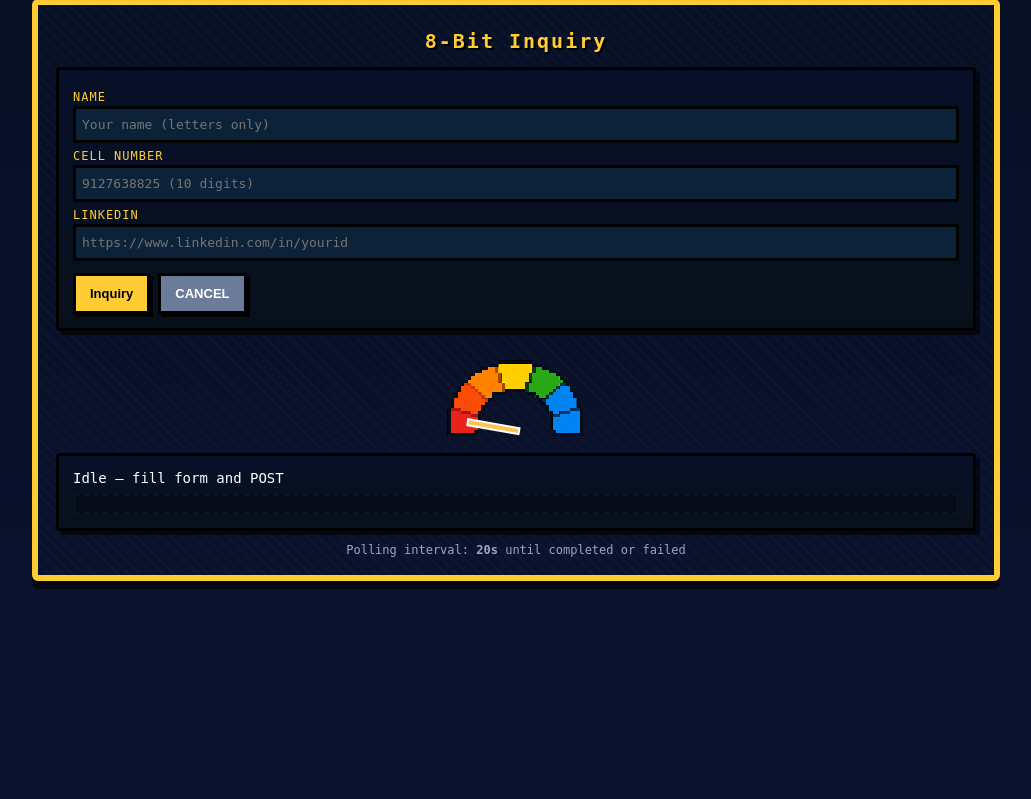
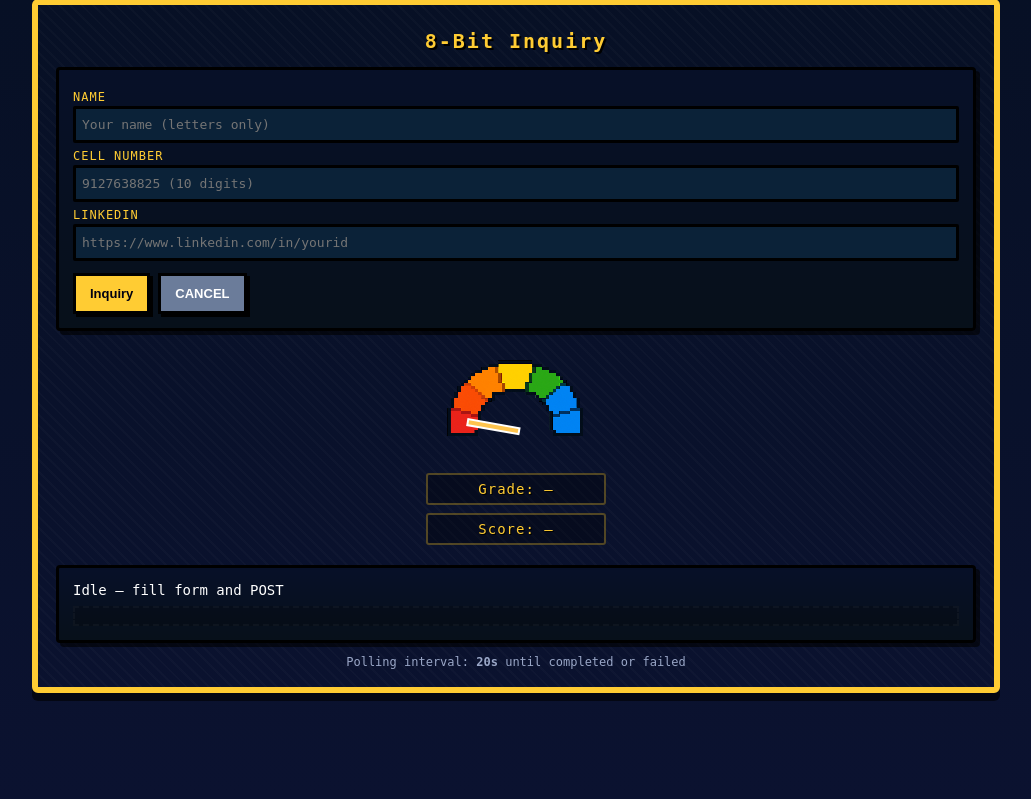
Before and after one commit to m-amiri/chardah, a Flask app: page / in a window 1280 px wide. Shown: the part 29-828 px from the top of the page, without its empty margins (124-1155 px from the left). Run offline with Flask 3, Linux system fonts and the light colour scheme.

Commit message:
update grade and score box use prrety josn in log response

```diff
--- a/ui/static/app.js
+++ b/ui/static/app.js
@@ -21,10 +21,32 @@ const log = document.getElementById('log');
 let pollTimer = null;
 let currentJobId = null;
 
-function appendLog(msg) {
-  const p = document.createElement('div');
-  p.textContent = `[${new Date().toLocaleTimeString()}] ${msg}`;
-  log.prepend(p);
+function appendLog(msg, jsonData = null) {
+  const container = document.createElement('div');
+  container.style.marginBottom = '8px';
+
+  const timestamp = document.createElement('div');
+  timestamp.textContent = `[${new Date().toLocaleTimeString()}] ${msg}`;
+  timestamp.style.color = 'var(--accent)';
+  container.appendChild(timestamp);
+
+  if (jsonData) {
+    const pre = document.createElement('pre');
+    pre.style.margin = '4px 0 0 0';
+    pre.style.padding = '8px';
+    pre.style.background = 'rgba(0,0,0,0.4)';
+    pre.style.border = '1px solid rgba(255,204,51,0.2)';
+    pre.style.borderRadius = '3px';
+    pre.style.fontSize = '11px';
+    pre.style.overflow = 'auto';
+    pre.style.maxHeight = '300px';
+    pre.style.color = '#9aa7c7';
+    pre.style.lineHeight = '1.4';
+    pre.textContent = JSON.stringify(jsonData, null, 2);
+    container.appendChild(pre);
+  }
+
+  log.prepend(container);
 }
 
 function setStatus(s) {
@@ -75,19 +97,7 @@ frm.addEventListener('submit', async (e) => {
 
 
     const data = await resp.json();
-
-// ---- نمایش grade و score_0_1000 در باکس ----
-  const score = data?.result?.score_0_1000;
-  const grade = data?.result?.grade;
-
-  if (score !== undefined && grade !== undefined) {
-    const resultBox = document.getElementById("resultBox");
-    const resultText = document.getElementById("resultText");
-
-  resultText.textContent = `Grade: ${grade} | Score: ${score}`;
-  resultBox.style.display = "block"; // نمایش باکس
-}
-
+    appendLog("POST response:", data);
 
     // attempt to extract job id (many APIs return id or job_id)
     const jobId = data.job_id || data.id || data.request_id || data.jobId;
@@ -99,7 +109,7 @@ frm.addEventListener('submit', async (e) => {
         appendLog("Final state: " + data.status);
       } else {
         setStatus("POST succeeded but no job id returned");
-        appendLog("Response JSON: " + JSON.stringify(data));
+        appendLog("No job_id found in response");
       }
       submitBtn.disabled = false;
       cancelBtn.disabled = true;
@@ -109,6 +119,10 @@ frm.addEventListener('submit', async (e) => {
     currentJobId = jobId;
     appendLog("Received job id: " + currentJobId);
     setStatus("Polling for status... (job " + currentJobId + ")");
+
+    // Set loading state (placeholders)
+    setLoadingState();
+    startLoadingNeedle();
 
     // start polling
     pollStatus();
@@ -133,7 +147,37 @@ cancelBtn.addEventListener('click', () => {
   appendLog("Polling cancelled");
   submitBtn.disabled = false;
   cancelBtn.disabled = true;
+  setLoadingState();
 });
+
+// Helper functions for gauge and display management
+function setLoadingState() {
+  const gradeDisplay = document.getElementById('gradeDisplay');
+  const scoreDisplay = document.getElementById('scoreDisplay');
+  if (gradeDisplay) gradeDisplay.textContent = 'Grade: —';
+  if (scoreDisplay) scoreDisplay.textContent = 'Score: —';
+  stopLoadingNeedle();
+}
+
+function updateGauge(score_0_1000) {
+  // Map score from 0-1000 to needle angle -80 to 80 degrees
+  const minAngle = -80;
+  const maxAngle = 80;
+  const angle = minAngle + (score_0_1000 / 1000) * (maxAngle - minAngle);
+
+  const needle = document.getElementById('needle');
+  if (needle) {
+    needle.style.transition = 'transform 1.5s ease-out';
+    needle.style.transform = `translateX(-50%) rotate(${angle}deg)`;
+  }
+}
+
+function updateResults(grade, score_1000) {
+  const gradeDisplay = document.getElementById('gradeDisplay');
+  const scoreDisplay = document.getElementById('scoreDisplay');
+  if (gradeDisplay) gradeDisplay.textContent = `Grade: ${grade}`;
+  if (scoreDisplay) scoreDisplay.textContent = `Score: ${score_1000}`;
+}
 
 async function pollStatus() {
   if (!currentJobId) return;
@@ -152,7 +196,7 @@ async function pollStatus() {
     }
     const data = await resp.json();
     const status = data.status || data.state || null;
-    appendLog("Status response: " + JSON.stringify(data));
+    appendLog("Status response:", data);
     if (!status) {
       // cannot find status field — treat as pending for now
       setStatus("Waiting (no status field found)");
@@ -160,17 +204,33 @@ async function pollStatus() {
     }
     if (status.toLowerCase() === "pending" || status.toLowerCase() === "in_progress" || status.toLowerCase() === "inprogress") {
       setStatus("Pending... (job " + currentJobId + ")");
+      // Keep showing loading state with placeholders
       return;
     }
     if (status.toLowerCase() === "completed" || status.toLowerCase() === "complete" || status.toLowerCase() === "success" ) {
       setStatus("Completed 🎉");
-      appendLog("Job completed");
+
+      // Extract grade and score from result
+      const result = data.result || {};
+      const grade = result.grade || '—';
+      const score_0_1000 = result.score_0_1000 || 0;
+
+      // Log the complete result
+      appendLog("Job completed - Result:", result);
+
+      // Update gauge and displays
+      stopLoadingNeedle();
+      updateGauge(score_0_1000);
+      updateResults(grade, score_0_1000);
+
       stopPollingBecause("completed");
       return;
     }
     if (status.toLowerCase() === "failed" || status.toLowerCase() === "error") {
       setStatus("Failed ❌");
-      appendLog("Job failed");
+      const errorInfo = data.error || data.message || "No error details provided";
+      appendLog("Job failed:", { error: errorInfo, full_response: data });
+      setLoadingState();
       stopPollingBecause("failed");
       return;
     }
@@ -239,19 +299,3 @@ function stopLoadingNeedle() {
     loadingAngle = -80;
     loadingDir = 1;
 }
-
-// ------ اتصال به دکمه ------
-
-// وقتی کاربر روی دکمه کلیک کرد، انیمیشن شروع شود
-document.getElementById("submitBtn").addEventListener("click", () => {
-    startLoadingNeedle();
-    setTimeout(() => {
-    stopLoadingNeedle();   // توقف خودکار بعد از 20 ثانیه
-}, 20000);
-    // اینجا درخواست API یا عملیات اصلی‌ات را صدا بزن
-    // مثال:
-    // fetch(...).then(() => stopLoadingNeedle());
-});
-document.getElementById("cancelBtn").addEventListener("click",()=>{
-   stopLoadingNeedle();
-});
--- a/ui/static/style.css
+++ b/ui/static/style.css
@@ -97,13 +97,19 @@ input[type="text"], input[type="url"]{
 }
 
 .status #log{
-  max-height:160px;
+  max-height:400px;
   overflow:auto;
   font-size:12px;
   color:var(--muted);
   background: rgba(0,0,0,0.2);
   padding:8px;
   border:2px dashed rgba(255,255,255,0.03);
+  font-family: 'Courier New', monospace;
+}
+
+.status #log pre {
+  white-space: pre-wrap;
+  word-wrap: break-word;
 }
 
 .footer{
@@ -164,3 +170,22 @@ input[type="text"], input[type="url"]{
         pixel-oscillate 0.35s steps(2) infinite,
         pixel-shake 0.12s steps(2) infinite;
 }
+
+/* Gauge info display */
+.gauge-info {
+    text-align: center;
+    margin: 20px auto;
+    max-width: 180px;
+}
+
+.gauge-text {
+    font-size: 14px;
+    color: var(--accent);
+    margin: 8px 0;
+    padding: 6px 12px;
+    background: rgba(0,0,0,0.3);
+    border: 2px solid rgba(255,204,51,0.3);
+    border-radius: 3px;
+    letter-spacing: 1px;
+    text-shadow: 1px 1px 0 #000;
+}
--- a/ui/templates/index.html
+++ b/ui/templates/index.html
@@ -46,6 +46,11 @@
     <div id="needle"></div>
     </div>
 
+    <div class="gauge-info">
+      <div id="gradeDisplay" class="gauge-text">Grade: —</div>
+      <div id="scoreDisplay" class="gauge-text">Score: —</div>
+    </div>
+
     <script src="/static/js/app.js"></script>
 
     <div class="card" id="resultBox" style="display:none; margin-top:10px;">
```
